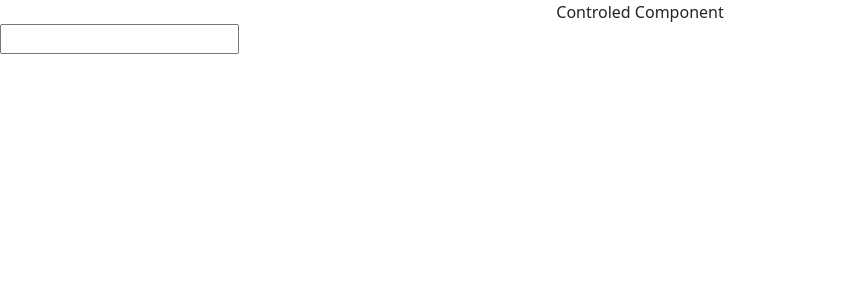
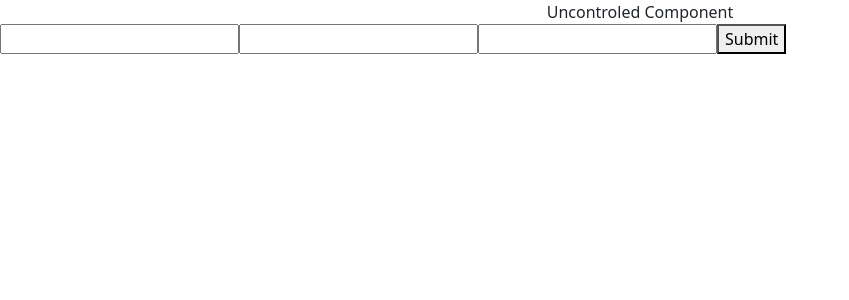
Before and after one commit to sanjay128yadav/react_js, a React (Create React App) app: page / in a window 1280 px wide. Shown: the top 300 px of the page, without its empty margins (0-849 px from the left). Built offline with nearby package versions, Linux system fonts and the light colour scheme.

Commit message:
RJ #09082024

```diff
--- a/src/App.js
+++ b/src/App.js
@@ -1,22 +1,34 @@
-import React, {useState} from 'react'
+import React, {useRef} from 'react'
 
 import './App.css'
 
 export default function App() {
 
-  const [inputValue, setInputValue] = useState("");
+  // Example 1
+  let inputRef1 = useRef(null);
+  let inputRef2 = useRef(null);
 
-  const handleCahage = (e)=>{
-    setInputValue(e.target.value);
-    console.log(e.target.value, inputValue);
+  const submitForm = (e) => {
+    e.preventDefault();
+    console.log("First Input Value:", inputRef1.current.value);
+    console.log("Second Input Value:", inputRef2.current.value);
+
+    let input3 = document.getElementById("text3").value;
+    console.log("Third Input Value:", input3);
   }
 
   return (
     <>
-      <div className='App'>Controled Component</div>
+      <div className='App'>Uncontroled Component</div>
 
-      <input type='text' value={inputValue} onChange={handleCahage} />
-      <h4>{inputValue}</h4>
+      <form onSubmit={submitForm}>
+
+                <input type='text'  ref={inputRef1}/>
+                <input type='text'  ref={inputRef2} />
+                <input type='text' id='text3' />
+                <button>Submit</button>
+
+      </form>
     </>
   )
 }
```
